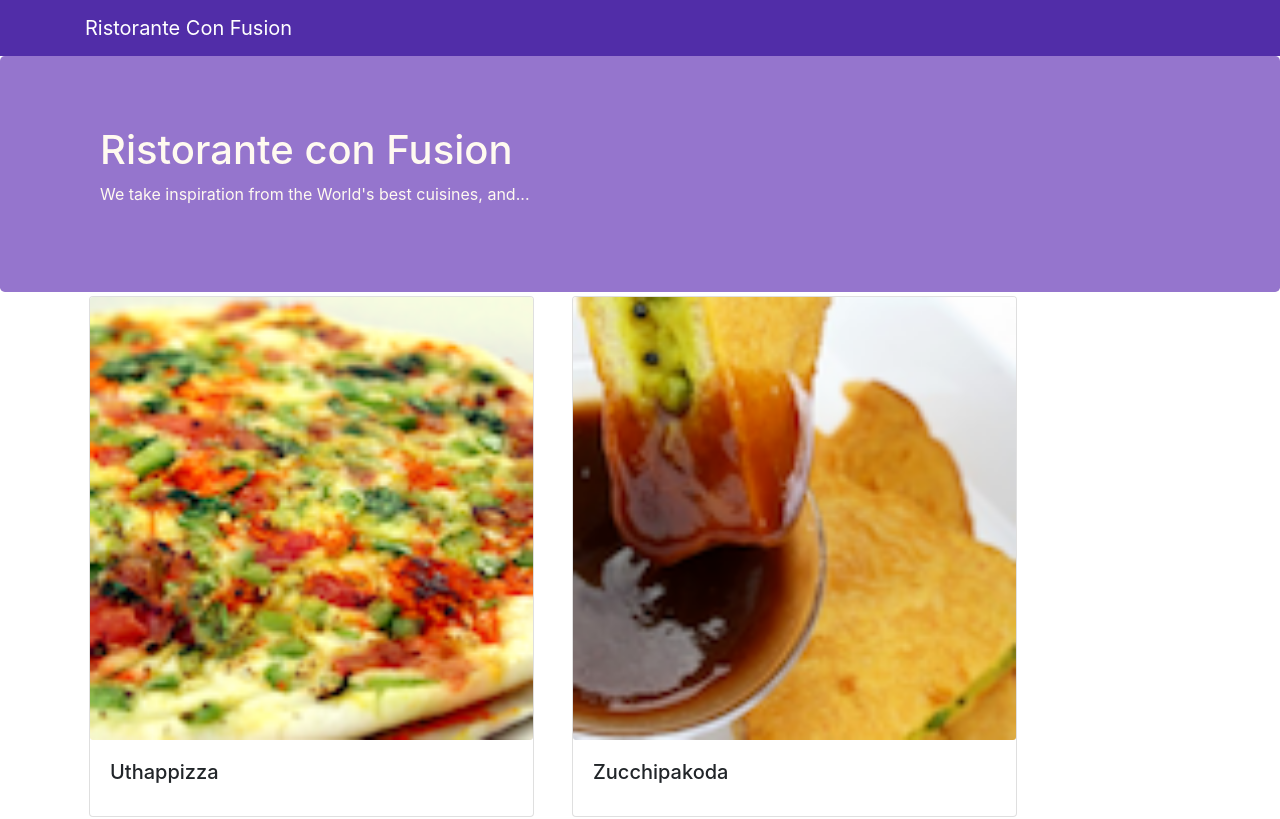
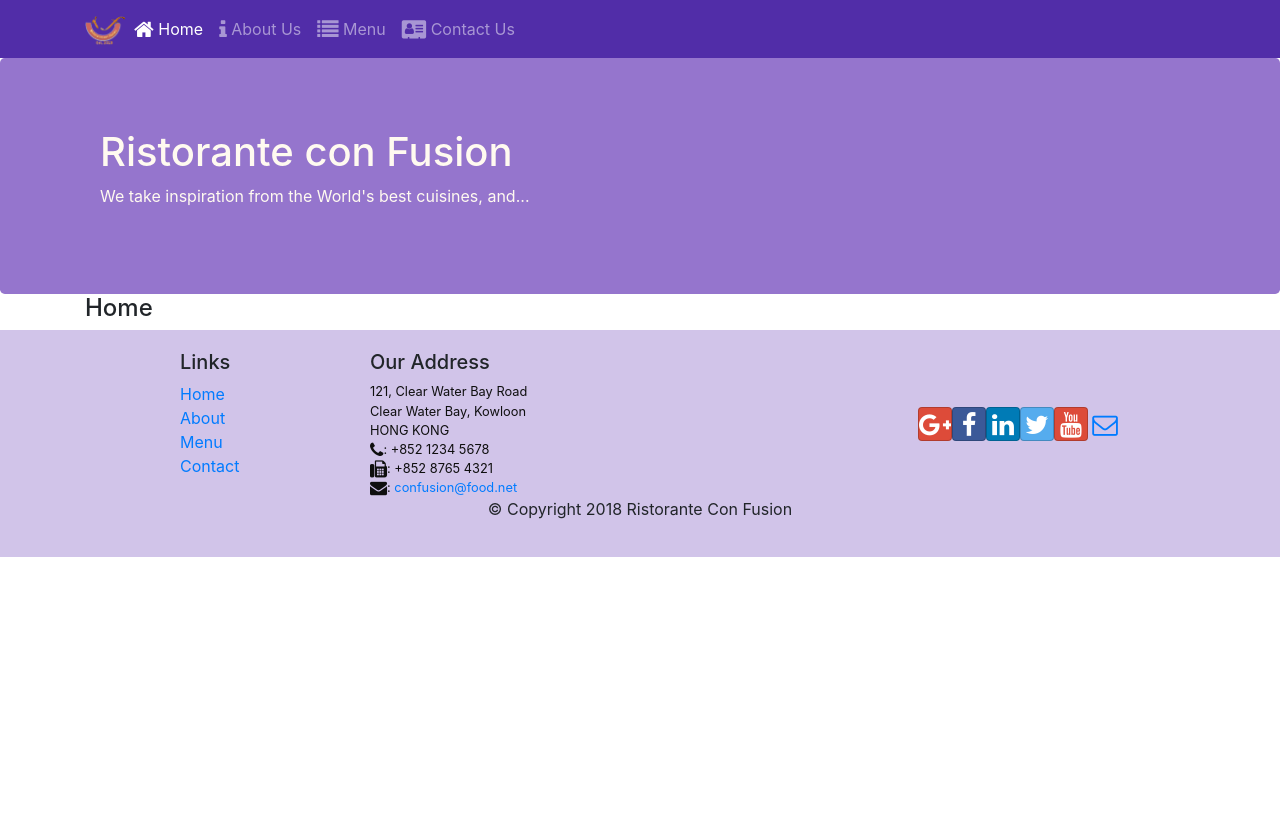
Before and after one commit to davidmelendez/inicioReactCoursera, a React (Create React App) app: page /home in a window 1280 px wide. Shown: the top 819 px of the page. Built offline with nearby package versions, Linux system fonts and the light colour scheme.

Commit message:
Ejercicio React Router

```diff
--- a/package.json
+++ b/package.json
@@ -12,6 +12,7 @@
     "react": "^18.2.0",
     "react-dom": "^18.2.0",
     "react-popper": "0.9.2",
+    "react-router-dom": "4.2.2",
     "react-scripts": "5.0.1",
     "reactstrap": "5.0.0",
     "web-vitals": "^2.1.4"
--- a/src/App.js
+++ b/src/App.js
@@ -2,6 +2,7 @@
 import Main from './components/MainComponent';
 import './App.css';
 import React, { Component } from 'react';
+import { BrowserRouter } from 'react-router-dom';
 
 
 
@@ -10,10 +11,11 @@ class App extends Component {
 
   render() {
     return (
-      <div>
-
-        <Main />
-      </div>
+      <BrowserRouter>
+        <div className='App'>
+          <Main />
+        </div>
+      </BrowserRouter>
     );
 
   }
--- a/src/components/FooterComponent.js
+++ b/src/components/FooterComponent.js
@@ -1,4 +1,5 @@
 import React from 'react';
+import {Link} from 'react-router-dom';
 
 function Footer(props) {
     return(
@@ -8,10 +9,10 @@ function Footer(props) {
                 <div className="col-4 offset-1 col-sm-2">
                     <h5>Links</h5>
                     <ul className="list-unstyled">
-                        <li><a href="#">Home</a></li>
-                        <li><a href="#">About</a></li>
-                        <li><a href="#">Menu</a></li>
-                        <li><a href="contactus.html">Contact</a></li>
+                        <li><Link to='/home'>Home</Link></li>
+                        <li><Link to='/aboutus'>About</Link></li>
+                        <li><Link to='/menu'>Menu</Link></li>
+                        <li><Link to='/contactus'>Contact</Link></li>
                     </ul>
                 </div>
                 <div className="col-7 col-sm-5">
--- a/src/components/HeaderComponent.js
+++ b/src/components/HeaderComponent.js
@@ -1,13 +1,48 @@
 import React, { Component } from "react";
-import { Navbar, NavbarBrand, Jumbotron } from 'reactstrap';
+import {Nav, Navbar, NavbarBrand,
+    NavbarToggler, Collapse, NavItem, Jumbotron } from 'reactstrap';
+import { NavLink } from 'react-router-dom';
 
 class Header extends Component {
+    constructor(props) {
+        super(props);
+
+        this.toggleNav = this.toggleNav.bind(this);
+        this.state = {
+            isNavOpen: false
+        };
+
+    }
+
+    toggleNav() {
+        this.setState({
+            isNavOpen: !this.state.isNavOpen
+        });
+    }
+
     render() {
         return (
-            <React.Fragment>
-                <Navbar dark>
+            <div>
+                <Navbar dark expand="md">
                     <div className="container">
-                        <NavbarBrand href="">Ristorante Con Fusion</NavbarBrand>
+                        <NavbarToggler onClick={this.toggleNav} />
+                        <NavbarBrand className="mr-auto" href="/"><img src='assets/images/logo.png' height="30" width="41" alt='Ristorante Con Fusion' /></NavbarBrand>
+                        <Collapse isOpen={this.state.isNavOpen} navbar>
+                            <Nav navbar>
+                                <NavItem>
+                                    <NavLink className="nav-link" to='/home'><span className="fa fa-home fa-lg"></span> Home</NavLink>
+                                </NavItem>
+                                <NavItem>
+                                    <NavLink className="nav-link" to='/aboutus'><span className="fa fa-info fa-lg"></span> About Us</NavLink>
+                                </NavItem>
+                                <NavItem>
+                                    <NavLink className="nav-link" to='/menu'><span className="fa fa-list fa-lg"></span> Menu</NavLink>
+                                </NavItem>
+                                <NavItem>
+                                    <NavLink className="nav-link" to='/contactus'><span className="fa fa-address-card fa-lg"></span> Contact Us</NavLink>
+                                </NavItem>
+                            </Nav>
+                        </Collapse>
                     </div>
                 </Navbar>
                 <Jumbotron>
@@ -20,7 +55,7 @@ class Header extends Component {
                         </div>
                     </div>
                 </Jumbotron>
-            </React.Fragment>
+            </div>
 
         );
 
--- /dev/null
+++ b/src/components/HomeComponent.js
@@ -0,0 +1,14 @@
+import React from "react";
+
+function Home(props) {
+    return (
+        <div className="container">
+            <h4>Home</h4>
+        </div>
+
+    );
+
+
+}
+
+export default Home;
--- a/src/components/MainComponent.js
+++ b/src/components/MainComponent.js
@@ -6,7 +6,8 @@ import React, { Component } from 'react';
 import DishDetailCF from './DishDetailCFComponent';
 import Header from './HeaderComponent';
 import Footer from './FooterComponent';
-
+import Home from './HomeComponent';
+import { Switch, Route, Redirect } from 'react-router-dom';
 
 
 {/*Componnente principal o contenerdor, no responsable de la vista, solo de
@@ -16,25 +17,34 @@ class Main extends Component {
     constructor(props) {
         super(props);
         this.state = {
-            dishes: DISHES,
-            selectedDish: 0
+            dishes: DISHES/*,
+            selectedDish: 0*/
         }
     }
+
+
 
     onDishSelect(dish) {
         this.setState({ selectedDish: dish })
     }
 
     render() {
+
+        const HomePage = () => {
+            return (
+                <Home></Home>
+            );
+        }
+
         return (
             <div>
                 <Header />
-                <MenuCF dishes={this.state.dishes}
-                    onClick={(dishId) => this.onDishSelect(dishId)} />
-
-                <DishDetailCF dish={this.state.dishes.filter((dish) => dish.id === this.state.selectedDish)[0]} />
-
-            <Footer />
+                <Switch>
+                    <Route path='/home' component={HomePage}></Route>
+                    <Route exact path='/menu' component={() => <MenuCF dishes={this.state.dishes} />}></Route>
+                    <Redirect to='/home' />
+                </Switch>
+                <Footer />
             </div>
         );
 
--- a/src/components/MenuComponent.js
+++ b/src/components/MenuComponent.js
@@ -45,7 +45,7 @@ class Menu extends Component {
             return (
                 <div key={dish.id} className="col-12 col-md-5  m-1">
 
-                    <Card onClick={() => this.props.onClick(dish.id)}>
+                    <Card /*onClick={() => this.props.onClick(dish.id)}*/>
 
                         <CardImg windth="100%" src={dish.image} alt={dish.name}></CardImg>
 
```
Also changed, not shown: 1 other file (tests, documents, lock files or other folders).
